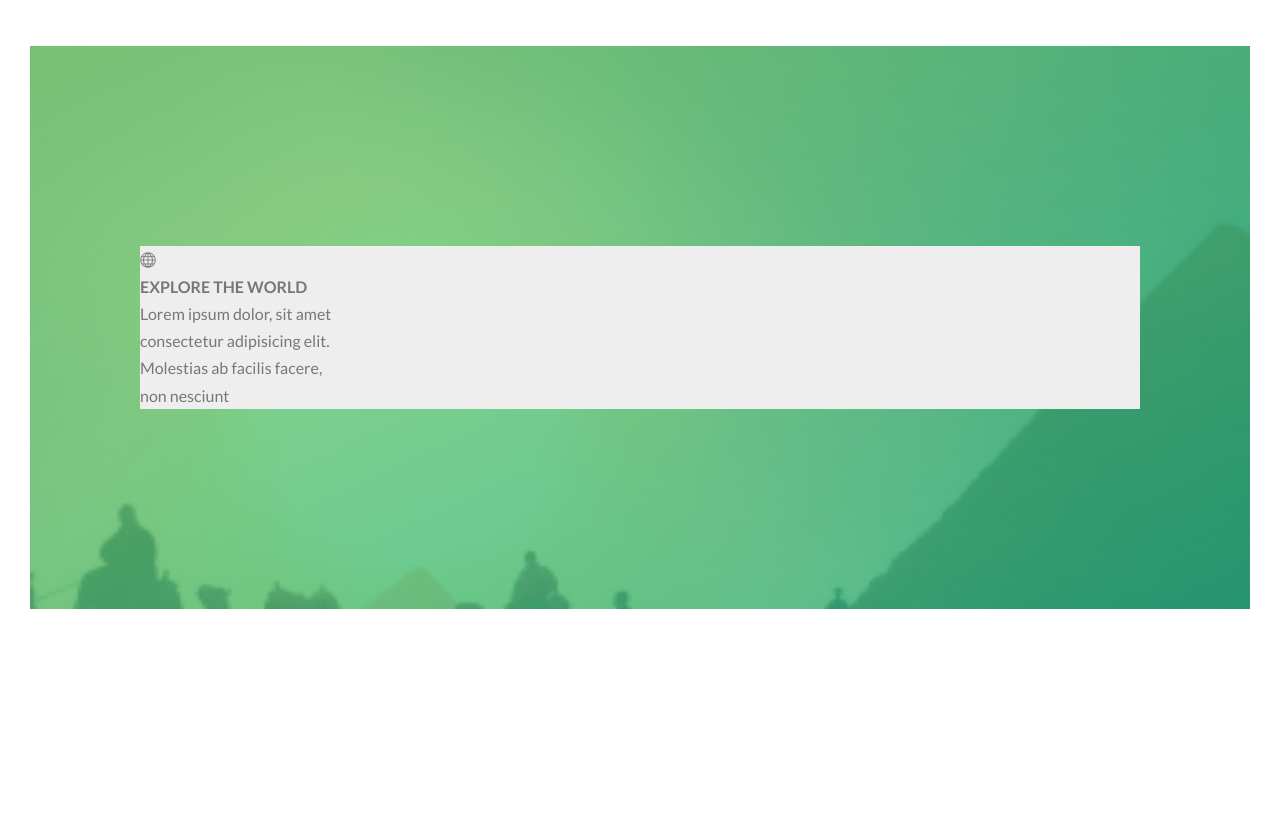
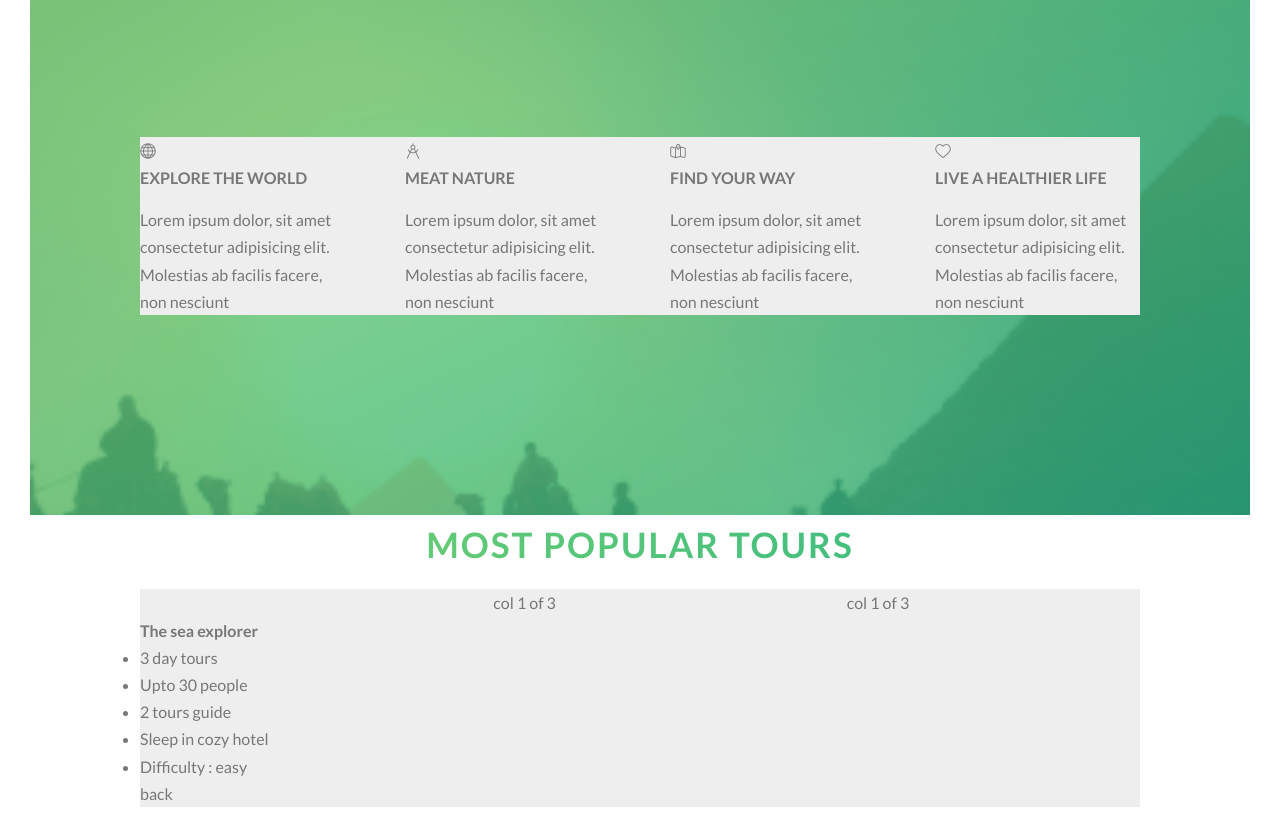
Before and after one commit to jerumanu/Netours, a website: page index.html in a window 1280 px wide. Shown: the part 1620-2457 px from the top of the page. Before the commit the page ends 2259 px from the top, so only its background shows below. Drawn offline with Linux system fonts and the light colour scheme.

Commit message:
add tours mork ups

```diff
--- a/index.html
+++ b/index.html
@@ -85,25 +85,21 @@
         </div>
 
         <div class="row ">
-            <div class="col-1-of-2">
 
-            </div>
             <div class="col-1-of-2">
                 <h3 class="heading-tertiary u-margin-bottom-small">
                     you're going to fall in love with nature
                 </h3>
                 <p class="paragraph">
                     Lorem ipsum dolor, sit amet consectetur adipisicing elit. Molestias ab facilis facere, non nesciunt
-                    odit vitae? Perspiciatis, hic, omnis culpa magnam amet aperiam porro voluptatibus consequatur eum
-                    aspernatur, optio sequi.
+                   .
                 </p>
                 <h3 class="heading-tertiary u-margin-bottom-small">
                     Live adventures like you ne ver have before
                 </h3>
                 <p class="paragraph">
                     Lorem ipsum dolor, sit amet consectetur adipisicing elit. Molestias ab facilis facere, non nesciunt
-                    odit vitae? Perspiciatis, hic, omnis culpa magnam amet aperiam porro voluptatibus consequatur eum
-                    aspernatur, optio sequi.
+
                 </p>
                 <a href="#" class="btn-text">learn more &rarr;</a>
             </div>
@@ -127,12 +123,85 @@
             <div class="col-1-of-4">
             <div class="feature-box">
                 <i class="feature-box__icon lni lni-world"></i>
-                <h3 class="heading-tertiary">Explore the world</h3>
+                <h3 class="heading-tertiary u-margin-bottom-small">Explore the world</h3>
                 <p class="feature-box__text">
                     Lorem ipsum dolor, sit amet consectetur adipisicing elit. Molestias ab facilis facere, non nesciunt
                 </p>
 
             </div>
+            </div>
+            <div class="col-1-of-4">
+                <div class="feature-box">
+                    <i class="feature-box__icon lni lni-compass"></i>
+                    <h3 class="heading-tertiary u-margin-bottom-small">Meat nature</h3>
+                    <p class="feature-box__text">
+                        Lorem ipsum dolor, sit amet consectetur adipisicing elit. Molestias ab facilis facere, non nesciunt
+                    </p>
+
+                </div>
+                </div>
+                <div class="col-1-of-4">
+                    <div class="feature-box">
+                        <i class="feature-box__icon lni lni-map"></i>
+                        <h3 class="heading-tertiary u-margin-bottom-small">Find your way</h3>
+                        <p class="feature-box__text">
+                            Lorem ipsum dolor, sit amet consectetur adipisicing elit. Molestias ab facilis facere, non nesciunt
+                        </p>
+
+                    </div>
+                    </div>
+                    <div class="col-1-of-4">
+                        <div class="feature-box">
+                            <i class="feature-box__icon lni lni-heart"></i>
+                            <h3 class="heading-tertiary u-margin-bottom-small">Live a healthier life</h3>
+                            <p class="feature-box__text">
+                                Lorem ipsum dolor, sit amet consectetur adipisicing elit. Molestias ab facilis facere, non nesciunt
+                            </p>
+
+                        </div>
+                        </div>
+        </div>
+    </section>
+    <section class="section-tours">
+        <div class=" u-center-text u-margin-bottom-small ">
+            <h2 class="heading-secondary">
+                Most popular tours
+            </h2>
+        </div>
+        <div class="row">
+            <div class="col-1-of-3">
+                <div class="card">
+                   <div class="card__side card__side--front ">
+                        <div class="card__picture card__picture-1">
+                            &nbsp;
+                        </div>
+                        <h4 class="card__heading">
+                            <span class="card__heading--span--1">
+                                The sea explorer
+                            </span>
+
+                        </h4>
+                        <div class="card__details">
+                            <ul>
+                                <li>3 day tours</li>
+                                <li> Upto 30 people</li>
+                                <li> 2 tours guide</li>
+                                <li> Sleep in cozy hotel</li>
+                                <li>Difficulty : easy</li>
+                            </ul>
+                        </div>
+                   </div>
+                   <div class="card__side card__side--back card__side--back-1">
+                    back
+                </div>
+                </div>
+
+            </div>
+            <div class="col-1-of-3">
+                col 1 of 3
+            </div>
+            <div class="col-1-of-3">
+                col 1 of 3
             </div>
         </div>
     </section>
```
